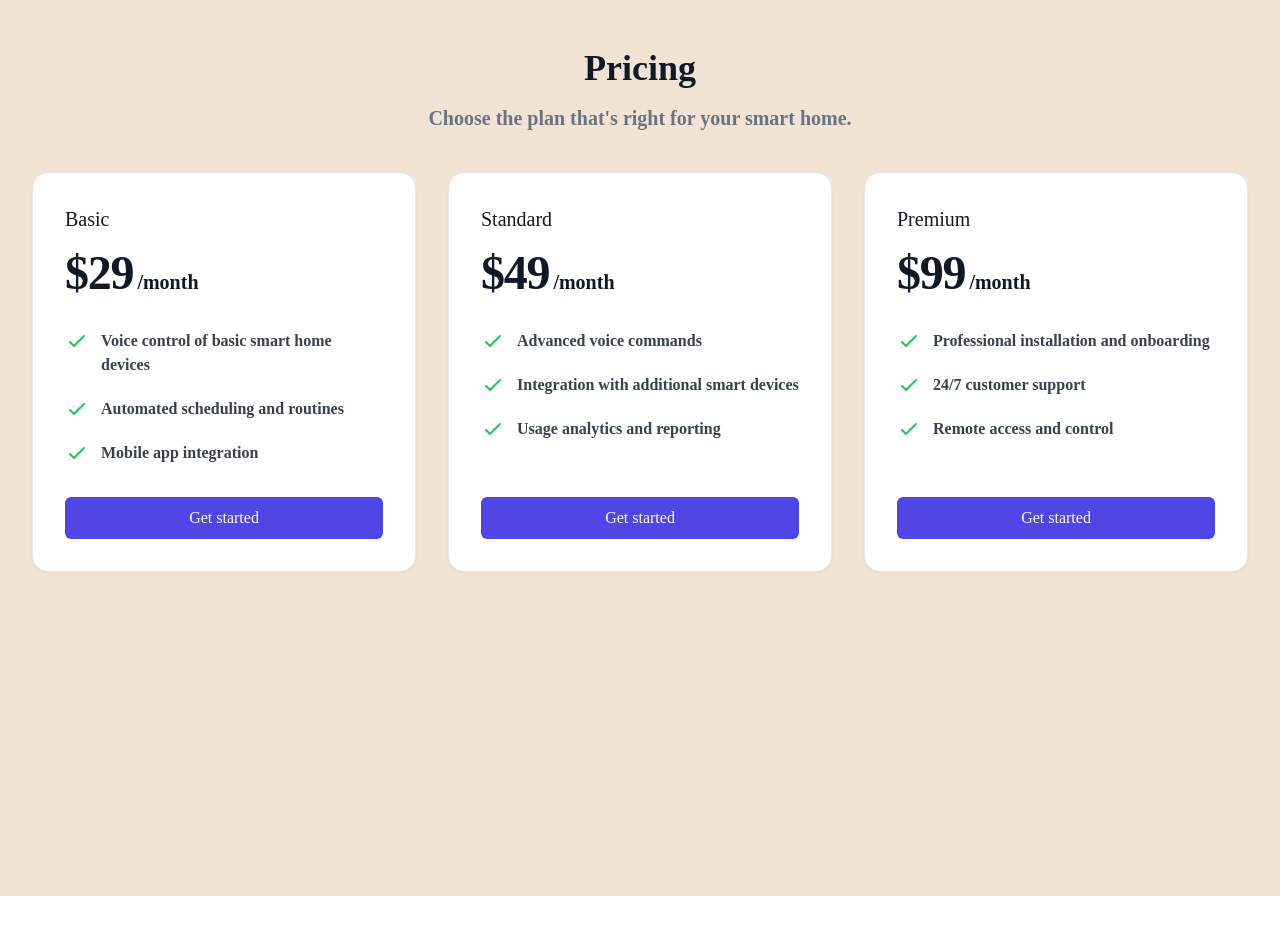
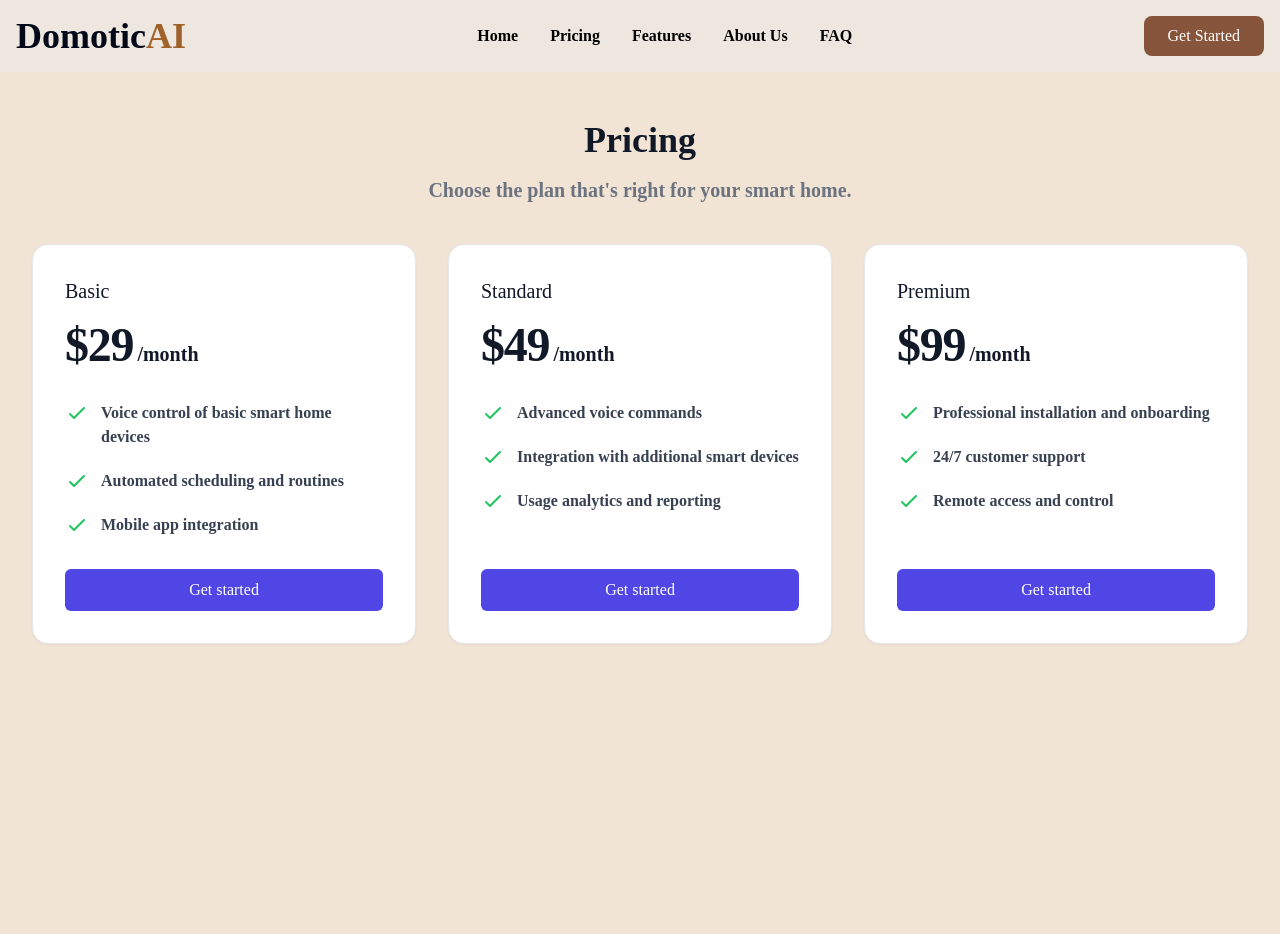
Before and after one commit to Greeshma855/DomoticAI, a React (Vite) app in the folder frontend/: page /pricing in a window 1280 px wide. Shown: the top 934 px of the page. Before the commit the page ends 896 px from the top, so only its background shows below. Built offline with nearby package versions, Linux system fonts and the light colour scheme; a web font is replaced by a local one.

Commit message:
Adding nav to other pages

```diff
--- a/frontend/src/HeroNav.jsx
+++ b/frontend/src/HeroNav.jsx
@@ -133,10 +133,10 @@ const HeroNav = () => {
       };
   return (
     <>
-      <nav className="flex items-center justify-between p-4 max-w-7xl mx-auto">
-        <div className="text-4xl font-bold">
+      <nav className="bg-[#EEE7DF] flex items-center justify-between p-4  mx-auto">
+        <button className="text-4xl font-bold" onClick={ () => navigate('/') }>
           Domotic<span className="text-[#A0612B]">AI</span>
-        </div>
+        </button>
 
         <div className="md:hidden">
           <button onClick={() => setMobileMenuOpen(!isMobileMenuOpen)}>
--- a/frontend/src/Pricing.jsx
+++ b/frontend/src/Pricing.jsx
@@ -1,8 +1,162 @@
+// import React from 'react';
+
+// const Pricing = () => {
+//   return (
+//     <>
+//     <div className='bg-[#f2e4d4] py-12'>
+//       <div className=" min-h-screen min-w-screen  px-4 sm:px-6 lg:px-8 bg-[#f2e4d4]">
+//         <div className="text-center">
+//           <h2 className="text-3xl font-extrabold text-gray-900 sm:text-4xl">Pricing</h2>
+//           <p className="mt-4 text-xl text-gray-500">Choose the plan that's right for your smart home.</p>
+//         </div>
+//         <div className="mt-10 space-y-12 lg:space-y-0 lg:grid lg:grid-cols-3 lg:gap-x-8">
+//           <div className="relative p-8 bg-white border border-gray-200 rounded-2xl shadow-sm flex flex-col justify-between hover:bg-gray-50 hover:scale-110 transition-all duration-300">
+//             <div>
+//               <h3 className="text-xl font-medium text-gray-900">Basic</h3>
+//               <p className="mt-4 flex items-baseline text-gray-900">
+//                 <span className="text-5xl font-extrabold tracking-tight">$29</span>
+//                 <span className="ml-1 text-xl font-semibold">/month</span>
+//               </p>
+//               <ul role="list" className="mt-8 space-y-5">
+//                 <li className="flex items-start">
+//                   <div className="flex-shrink-0">
+//                     <svg className="h-6 w-6 text-green-500" xmlns="http://www.w3.org/2000/svg" fill="none" viewBox="0 0 24 24" stroke="currentColor" aria-hidden="true">
+//                       <path strokeLinecap="round" strokeLinejoin="round" strokeWidth={2} d="M5 13l4 4L19 7" />
+//                     </svg>
+//                   </div>
+//                   <p className="ml-3 text-base text-gray-700">Voice control of basic smart home devices</p>
+//                 </li>
+//                 <li className="flex items-start">
+//                   <div className="flex-shrink-0">
+//                     <svg className="h-6 w-6 text-green-500" xmlns="http://www.w3.org/2000/svg" fill="none" viewBox="0 0 24 24" stroke="currentColor" aria-hidden="true">
+//                       <path strokeLinecap="round" strokeLinejoin="round" strokeWidth={2} d="M5 13l4 4L19 7" />
+//                     </svg>
+//                   </div>
+//                   <p className="ml-3 text-base text-gray-700">Automated scheduling and routines</p>
+//                 </li>
+//                 <li className="flex items-start">
+//                   <div className="flex-shrink-0">
+//                     <svg className="h-6 w-6 text-green-500" xmlns="http://www.w3.org/2000/svg" fill="none" viewBox="0 0 24 24" stroke="currentColor" aria-hidden="true">
+//                       <path strokeLinecap="round" strokeLinejoin="round" strokeWidth={2} d="M5 13l4 4L19 7" />
+//                     </svg>
+//                   </div>
+//                   <p className="ml-3 text-base text-gray-700">Mobile app integration</p>
+//                 </li>
+//               </ul>
+//             </div>
+//             <div className="mt-8">
+//               <button type="button" className="w-full bg-indigo-600 border border-transparent rounded-md py-2 px-4 flex items-center justify-center text-base font-medium text-white hover:bg-indigo-700 focus:outline-none focus:ring-2 focus:ring-offset-2 focus:ring-indigo-500">
+//                 Get started
+//               </button>
+//             </div>
+//           </div>
+
+//           <div className="relative p-8 bg-white border border-gray-200 rounded-2xl shadow-sm flex flex-col justify-between hover:bg-gray-50 hover:scale-110 transition-all duration-300">
+//             <div>
+//               <h3 className="text-xl font-medium text-gray-900">Standard</h3>
+//               <p className="mt-4 flex items-baseline text-gray-900">
+//                 <span className="text-5xl font-extrabold tracking-tight">$49</span>
+//                 <span className="ml-1 text-xl font-semibold">/month</span>
+//               </p>
+//               <ul role="list" className="mt-8 space-y-5">
+//                 <li className="flex items-start">
+//                   <div className="flex-shrink-0">
+//                     <svg className="h-6 w-6 text-green-500" xmlns="http://www.w3.org/2000/svg" fill="none" viewBox="0 0 24 24" stroke="currentColor" aria-hidden="true">
+//                       <path strokeLinecap="round" strokeLinejoin="round" strokeWidth={2} d="M5 13l4 4L19 7" />
+//                     </svg>
+//                   </div>
+//                   <p className="ml-3 text-base text-gray-700">Advanced voice commands</p>
+//                 </li>
+//                 <li className="flex items-start">
+//                   <div className="flex-shrink-0">
+//                     <svg className="h-6 w-6 text-green-500" xmlns="http://www.w3.org/2000/svg" fill="none" viewBox="0 0 24 24" stroke="currentColor" aria-hidden="true">
+//                       <path strokeLinecap="round" strokeLinejoin="round" strokeWidth={2} d="M5 13l4 4L19 7" />
+//                     </svg>
+//                   </div>
+//                   <p className="ml-3 text-base text-gray-700">Integration with additional smart devices</p>
+//                 </li>
+//                 <li className="flex items-start">
+//                   <div className="flex-shrink-0">
+//                     <svg className="h-6 w-6 text-green-500" xmlns="http://www.w3.org/2000/svg" fill="none" viewBox="0 0 24 24" stroke="currentColor" aria-hidden="true">
+//                       <path strokeLinecap="round" strokeLinejoin="round" strokeWidth={2} d="M5 13l4 4L19 7" />
+//                     </svg>
+//                   </div>
+//                   <p className="ml-3 text-base text-gray-700">Usage analytics and reporting</p>
+//                 </li>
+//               </ul>
+//             </div>
+//             <div className="mt-8">
+//               <button type="button" className="w-full bg-indigo-600 border border-transparent rounded-md py-2 px-4 flex items-center justify-center text-base font-medium text-white hover:bg-indigo-700 focus:outline-none focus:ring-2 focus:ring-offset-2 focus:ring-indigo-500">
+//                 Get started
+//               </button>
+//             </div>
+//           </div>
+
+//           <div className="relative p-8 bg-white border border-gray-200 rounded-2xl shadow-sm flex flex-col justify-between hover:bg-gray-50 hover:scale-110 transition-all duration-300">
+//             <div>
+//               <h3 className="text-xl font-medium text-gray-900">Premium</h3>
+//               <p className="mt-4 flex items-baseline text-gray-900">
+//                 <span className="text-5xl font-extrabold tracking-tight">$99</span>
+//                 <span className="ml-1 text-xl font-semibold">/month</span>
+//               </p>
+//               <ul role="list" className="mt-8 space-y-5">
+//                 <li className="flex items-start">
+//                   <div className="flex-shrink-0">
+//                     <svg className="h-6 w-6 text-green-500" xmlns="http://www.w3.org/2000/svg" fill="none" viewBox="0 0 24 24" stroke="currentColor" aria-hidden="true">
+//                       <path strokeLinecap="round" strokeLinejoin="round" strokeWidth={2} d="M5 13l4 4L19 7" />
+//                     </svg>
+//                   </div>
+//                   <p className="ml-3 text-base text-gray-700">Professional installation and onboarding</p>
+//                 </li>
+//                 <li className="flex items-start">
+//                   <div className="flex-shrink-0">
+//                     <svg className="h-6 w-6 text-green-500" xmlns="http://www.w3.org/2000/svg" fill="none" viewBox="0 0 24 24" stroke="currentColor" aria-hidden="true">
+//                       <path strokeLinecap="round" strokeLinejoin="round" strokeWidth={2} d="M5 13l4 4L19 7" />
+//                     </svg>
+//                   </div>
+//                   <p className="ml-3 text-base text-gray-700">24/7 customer support</p>
+//                 </li>
+//                 <li className="flex items-start">
+//                   <div className="flex-shrink-0">
+//                     <svg className="h-6 w-6 text-green-500" xmlns="http://www.w3.org/2000/svg" fill="none" viewBox="0 0 24 24" stroke="currentColor" aria-hidden="true">
+//                       <path strokeLinecap="round" strokeLinejoin="round" strokeWidth={2} d="M5 13l4 4L19 7" />
+//                     </svg>
+//                   </div>
+//                   <p className="ml-3 text-base text-gray-700">Remote access and control</p>
+//                 </li>
+//               </ul>
+//             </div>
+//             <div className="mt-8">
+//               <button type="button" className="w-full bg-indigo-600 border border-transparent rounded-md py-2 px-4 flex items-center justify-center text-base font-medium text-white hover:bg-indigo-700 focus:outline-none focus:ring-2 focus:ring-offset-2 focus:ring-indigo-500">
+//                 Get started
+//               </button>
+//             </div>
+//           </div>
+//         </div>
+//       </div>
+//       </div>
+//     </>
+//   );
+// };
+
+// export default Pricing;
+
+
+
+
+
+
+
+
+
+
 import React from 'react';
+import HeroNav from './HeroNav';
 
 const Pricing = () => {
   return (
     <>
+    <HeroNav />
     <div className='bg-[#f2e4d4] py-12'>
       <div className=" min-h-screen min-w-screen  px-4 sm:px-6 lg:px-8 bg-[#f2e4d4]">
         <div className="text-center">
```
